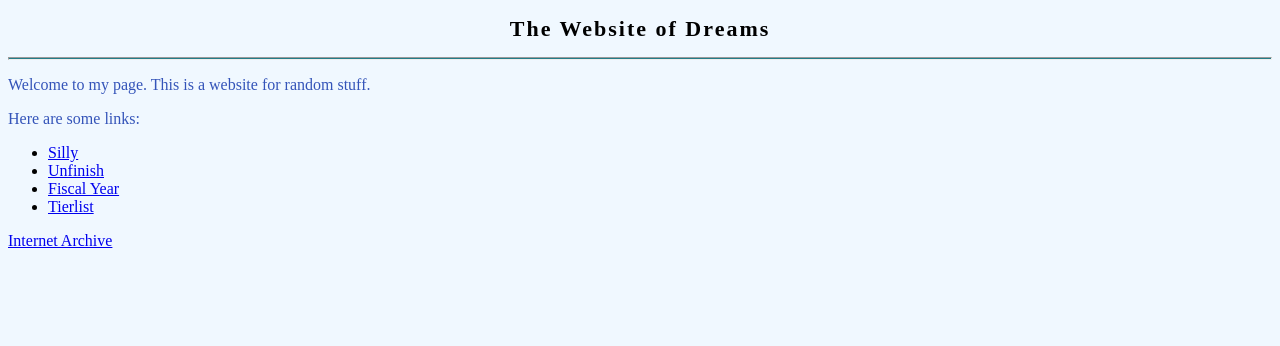
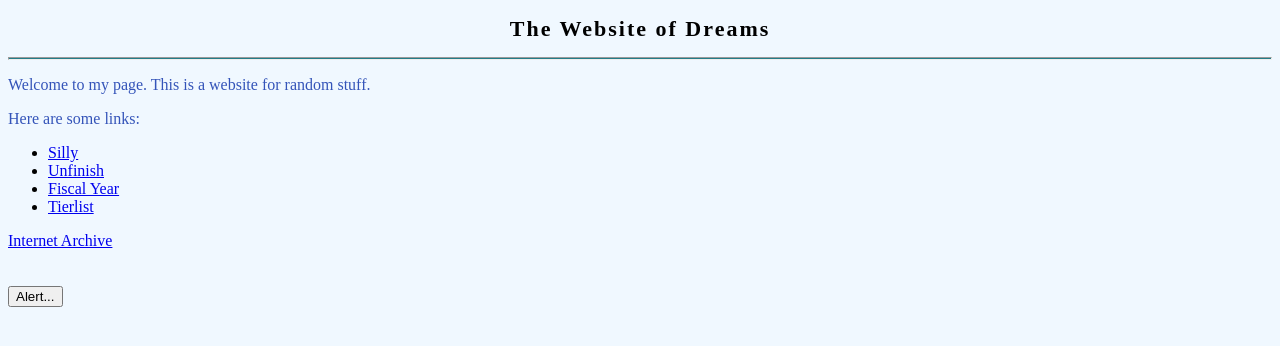
Before and after one commit to TheFurrySlayer/The-Website-Of-Dreams, a plain HTML site: page Webpages/index.html in a window 1280 px wide. Drawn offline with Linux system fonts and the light colour scheme; files that its build step writes are made by us from their sources.

Commit message:
Update index.html

```diff
--- a/Webpages/index.html
+++ b/Webpages/index.html
@@ -31,7 +31,7 @@
 <br>
 <br>
 
-
+    <button type="button" onclick="alert('Meat-Joe is coming!')">Alert...</button>
 
     </body>
   </html>
```
